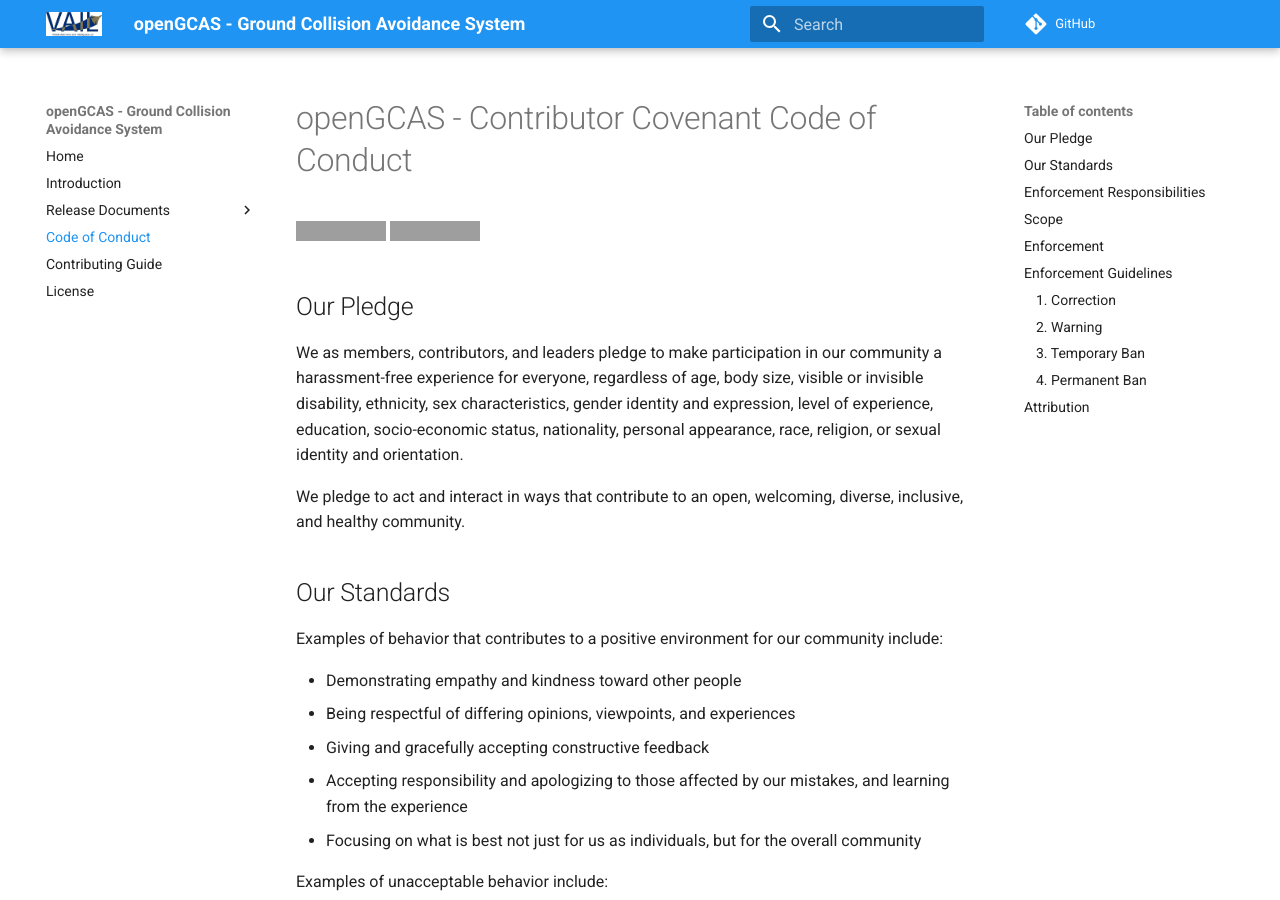
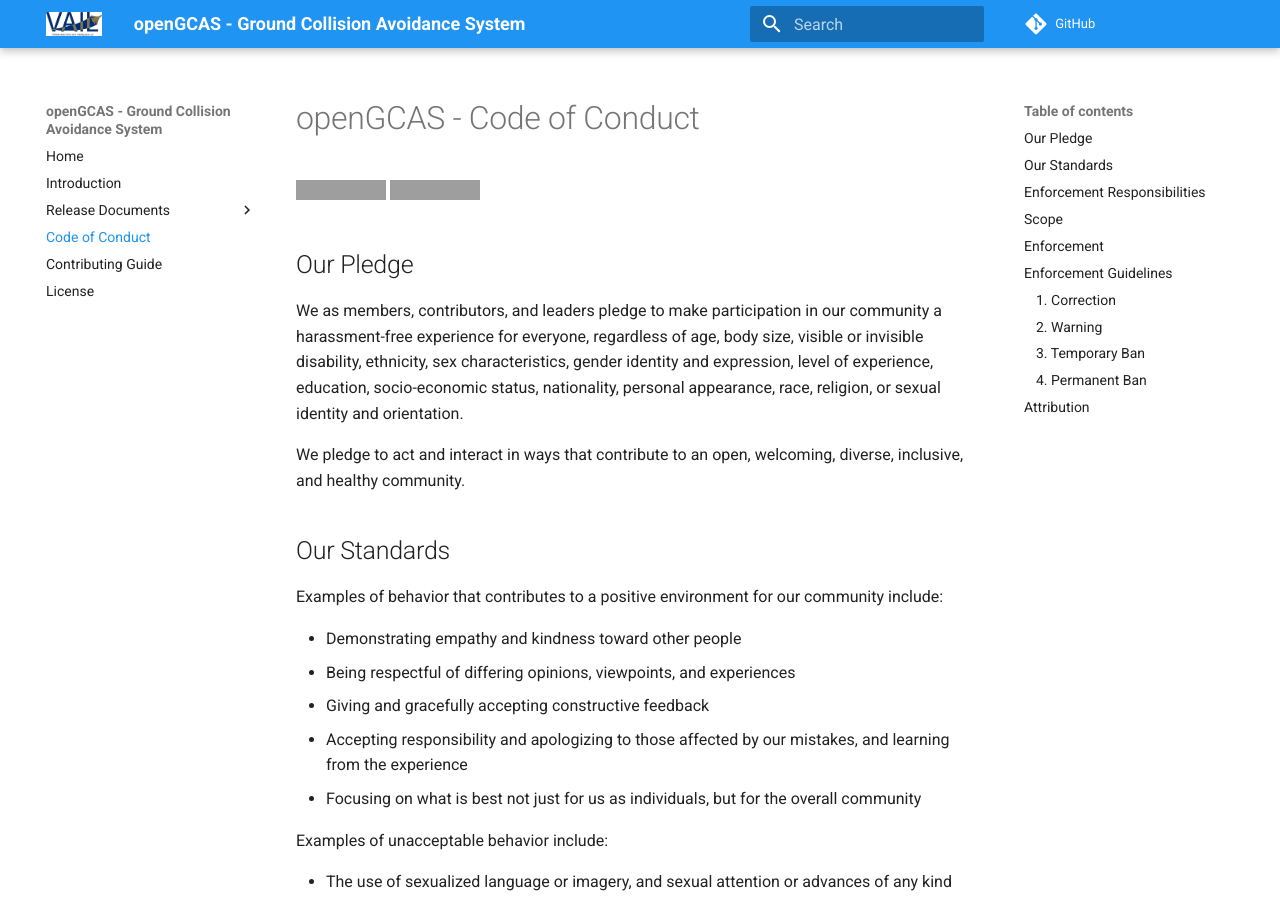
Before and after one commit to FAA-VAIL-Project/openGCAS, an MkDocs documentation site: the page built from docs/code_of_conduct.md, in a window 1280 px wide and 900 px high. Built offline with MkDocs 1.6.1 and Material for MkDocs 9.7.7, drawn with Linux system fonts in a browser that asks for light colours; comment, search, counter and statistics services are not loaded; grey boxes are pictures that could not be loaded.

Commit message:
Uniform headers.

```diff
--- a/docs/code_of_conduct.md
+++ b/docs/code_of_conduct.md
@@ -1,4 +1,4 @@
-# openGCAS - Contributor Covenant Code of Conduct
+# openGCAS - Code of Conduct
 
 ![GitHub (Pre-)Release](https://img.shields.io/github/v/release/FAA-VAIL-Project/openGCAS?include_prereleases)
 ![GitHub (Pre-)Release Date](https://img.shields.io/github/release-date-pre/FAA-VAIL-Project/openGCAS)
```
